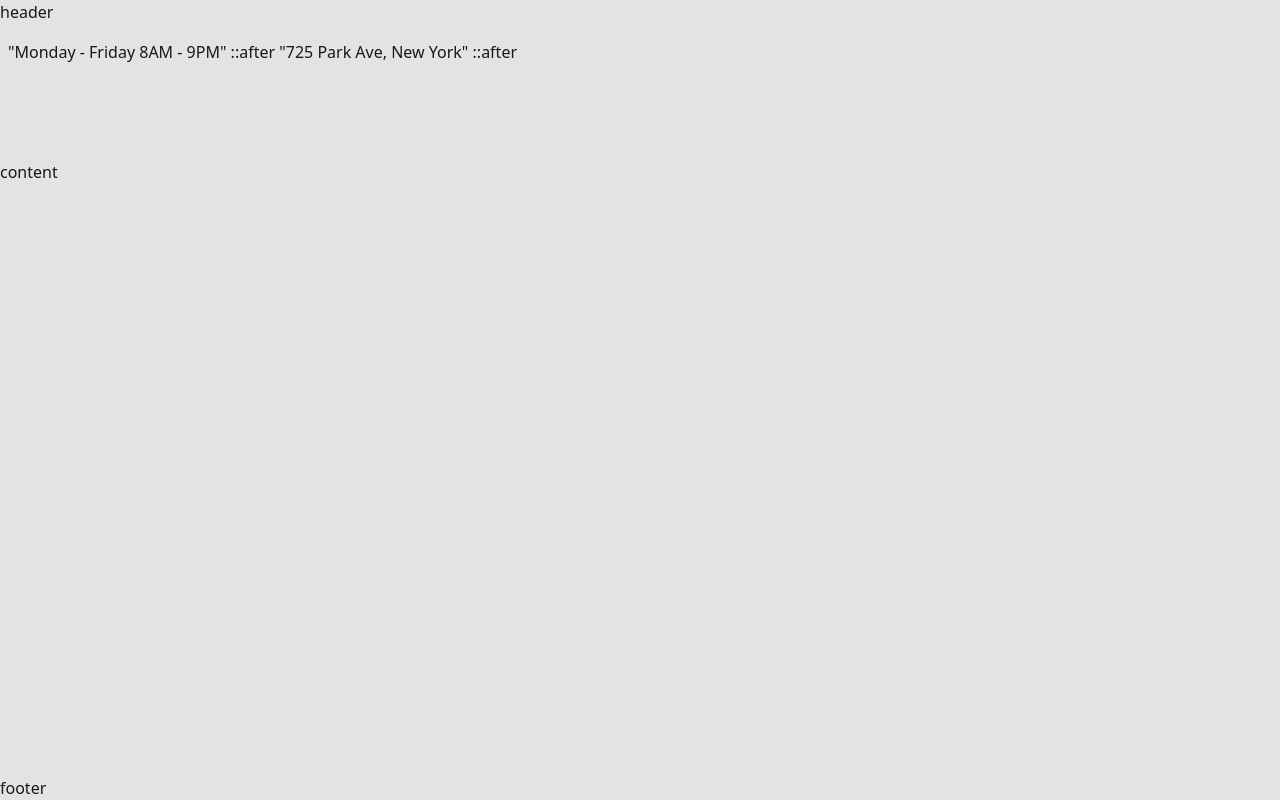
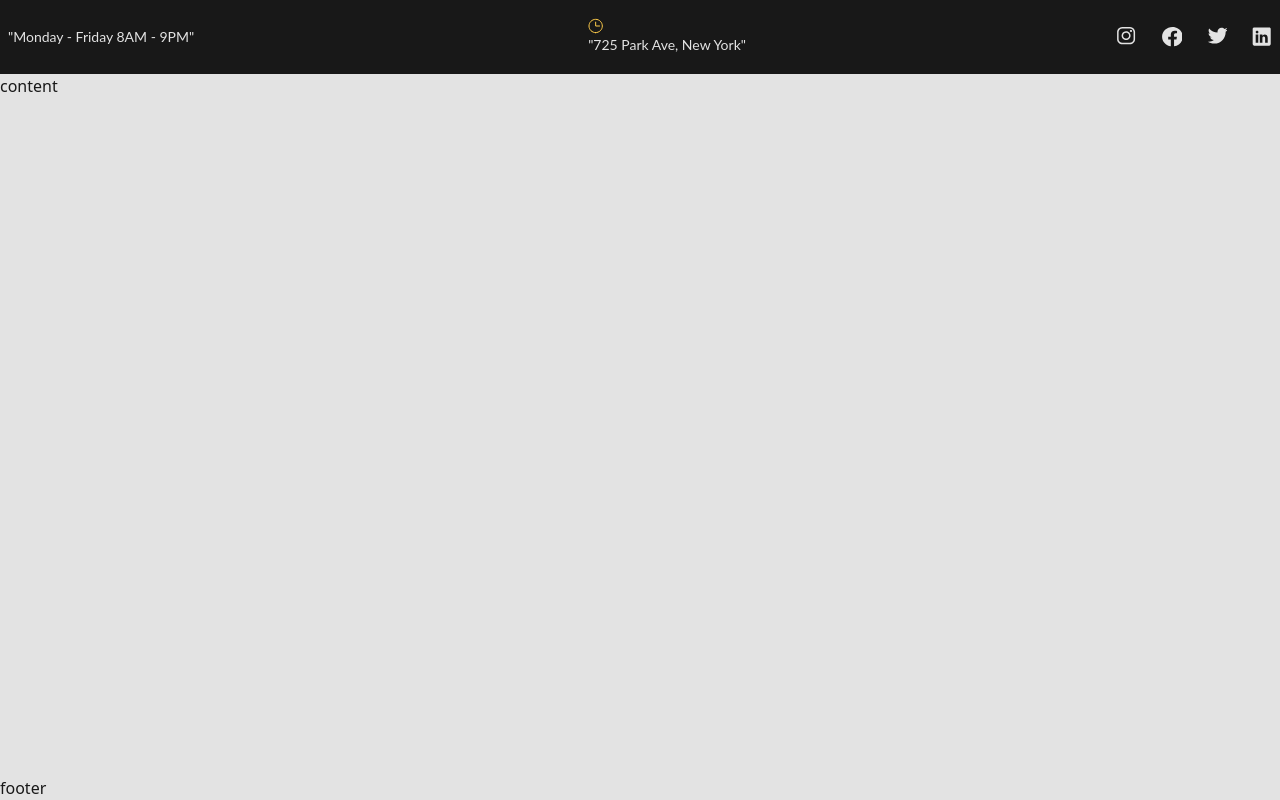
Before and after one commit to heyesha/frontend-project, a website built with Vite: page index.html in a window 1280 px wide. Built offline with nearby package versions, Linux system fonts and the light colour scheme.

Commit message:
Добавлена дата, место и соц.сети

```diff
--- a/index.html
+++ b/index.html
@@ -20,16 +20,18 @@
   </head>
   <body>
     <div class="page">
-      <header class="page__header">header
+      <header class="page__header">
         <div class="header__top">
           <div class="header__container container">
-            <span class="header__time t-14">
+            <span class="header__timer t-14">
               "Monday&nbsp;- Friday 8AM&nbsp;- 9PM"
-              ::after
             </span>
             <a href="#" class="header__link-geo link_reset t-14">
+              <svg width="15" height="16" viewBox="0 0 15 16" fill="none" xmlns="http://www.w3.org/2000/svg">
+                <path d="M7.65646 14.6567C11.3327 14.6567 14.3129 11.6765 14.3129 8.00021C14.3129 4.32395 11.3327 1.34375 7.65646 1.34375C3.9802 1.34375 1 4.32395 1 8.00021C1 11.6765 3.9802 14.6567 7.65646 14.6567Z" stroke="#FFCC4A" stroke-linecap="round" stroke-linejoin="round" />
+                <path d="M7.65625 4.11719V8.00012H11.5392" stroke="#FFCC4A" stroke-linecap="round" stroke-linejoin="round" />
+              </svg>
               "725 Park Ave, New York"
-              ::after
             </a>
             <ul class="social list-reset d-flex header__social">
               <li class="social__item">
--- a/src/index.css
+++ b/src/index.css
@@ -5,3 +5,4 @@
 @import './styles/components/container.css';
 @import './styles/components/page.css';
 @import './styles/components/header.css';
+@import './styles/components/social.css';
--- a/src/styles/colors/colors.css
+++ b/src/styles/colors/colors.css
@@ -1,8 +1,9 @@
 :root {
   --color-white: #e3e3e3;
-  --color-black: #1d1d1d;
+  --color-black: #181818;
   --color-gray: #1B1B1B;
   --color-yellow: #FFCC4A;
   --color-green: #4EAF4E;
   --color-primary: #181818;
+  --font-family: "Lato", sans-serif;
 }
--- a/src/styles/components/header.css
+++ b/src/styles/components/header.css
@@ -1,4 +1,54 @@
 .header__top {
-    background-color: var(--black);
+    background-color: var(--color-black);
     padding: 16px 0;
+    color: var(--color-white);
 }
+
+.header__container {
+    display: -webkit-box;
+    display: -ms-flexbox;
+    display: flex
+;
+    -webkit-box-pack: justify;
+    -ms-flex-pack: justify;
+    justify-content: space-between;
+    -webkit-box-align: center;
+    -ms-flex-align: center;
+    align-items: center;
+}
+
+.header__time {
+    position: relative;
+    padding-left: 25px;
+}
+
+.header__time::after {
+    content: url(../img/time.svg);
+    position: absolute;
+    left: 0;
+    top: 3px;
+    width: 13px;
+    height: 13px;
+}
+
+.header__link-geo {
+    position: relative;
+    padding: 2px;
+    padding-left: 25px;
+    -webkit-transition: color 0.3s ease-in-out, outline 0.3s ease-in-out, opacity 0.3s ease-in-out;
+    transition: color 0.3s ease-in-out, outline 0.3s ease-in-out, opacity 0.3s ease-in-out;
+}
+
+.link-reset {
+    text-decoration: none;
+    outline: none;
+}
+
+.t-14 {
+    font-family: var(--font-family);
+    font-weight: 400;
+    font-size: 14px;
+    line-height: 160%;
+    color: var(--white);
+    margin: 0;
+}
--- /dev/null
+++ b/src/styles/components/social.css
@@ -0,0 +1,49 @@
+.social {
+    gap: 25px;
+    -webkit-box-align: center;
+    -ms-flex-align: center;
+    align-items: center;
+    -ms-flex-pack: distribute;
+    justify-content: space-around;
+}
+
+.list-reset {
+    margin: 0;
+    padding: 0;
+    list-style: none;
+}
+
+.d-flex {
+    display: -webkit-box;
+    display: -ms-flexbox;
+    display: flex
+;
+}
+
+.social__link {
+    display: -webkit-box;
+    display: -ms-flexbox;
+    display: flex;
+    -webkit-box-align: center;
+    -ms-flex-align: center;
+    align-items: center;
+    -webkit-transition: outline 0.3s ease-in-out;
+    transition: outline 0.3s ease-in-out;
+}
+
+.t-17 {
+    font-family: var(--font-family);
+    font-weight: 400;
+    font-size: 17px;
+    line-height: 160%;
+    color: var(--white);
+    margin: 0;
+}
+
+.social__svg {
+    fill: var(--color-white);
+    width: 20px;
+    height: 20px;
+    -webkit-transition: fill 0.3s ease-in-out;
+    transition: fill 0.3s ease-in-out;
+}
```
